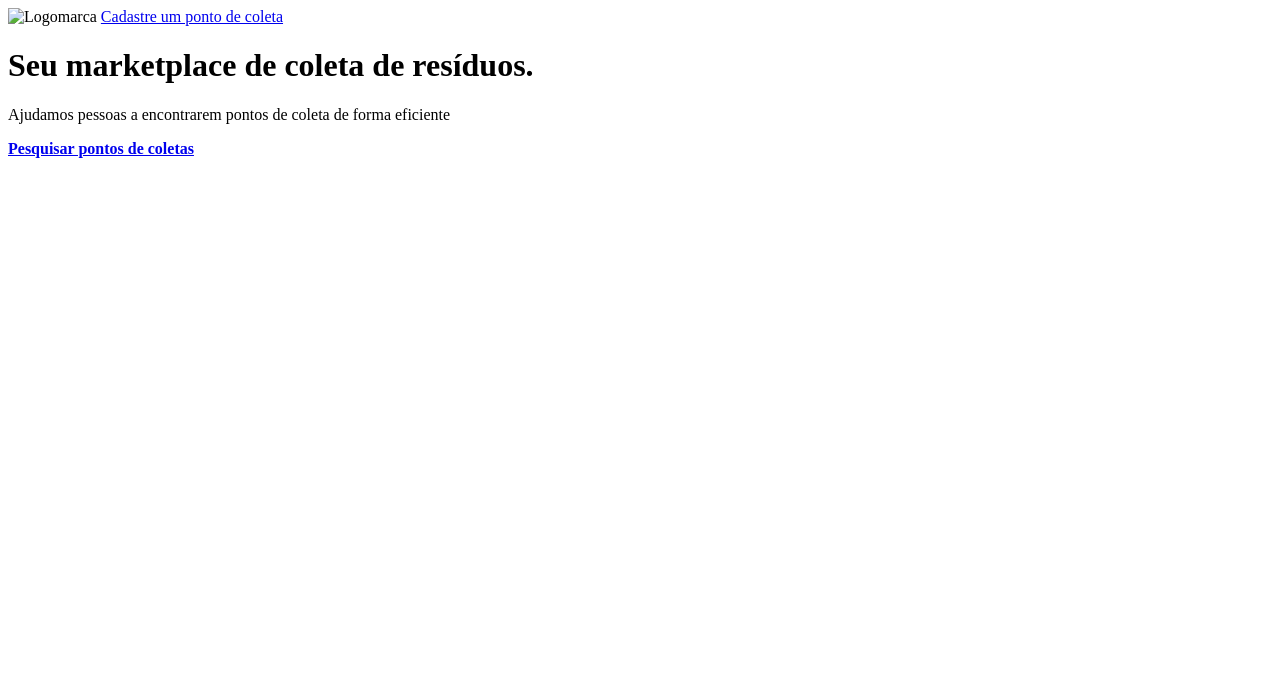
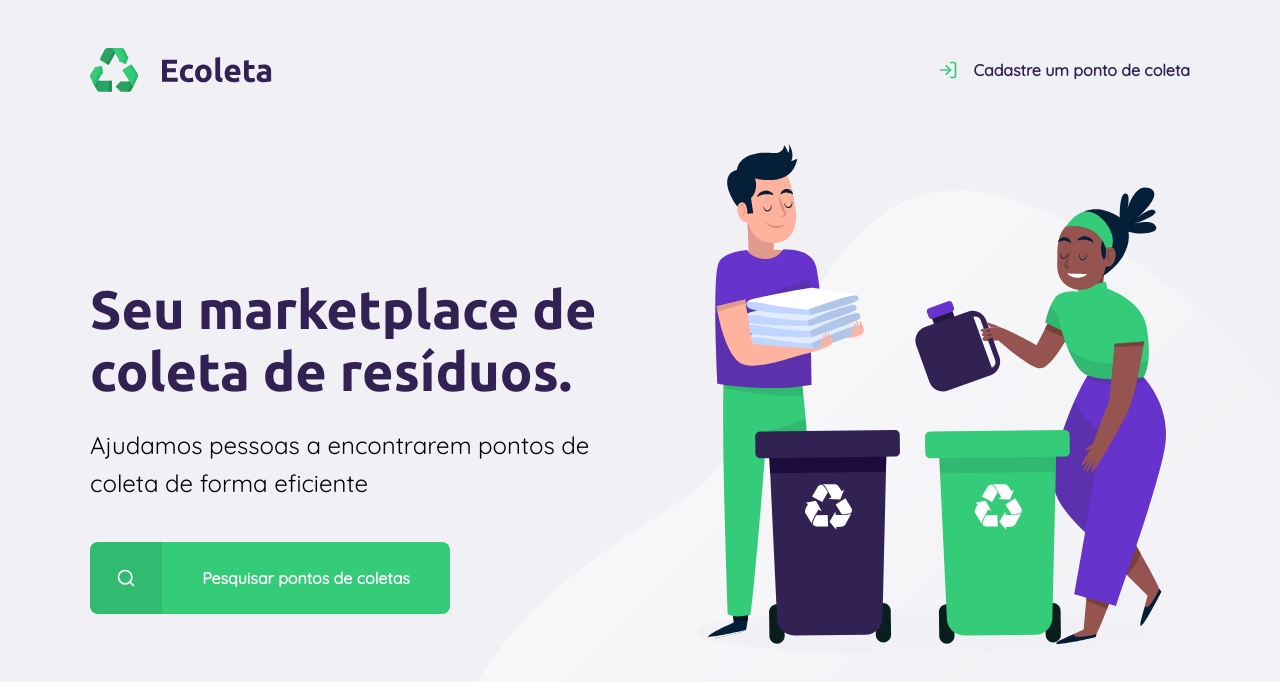
Before and after one commit to bduaart/Ecoleta, a plain HTML site: page src/index.html in a window 1280 px wide. Drawn offline with Linux system fonts and the light colour scheme; the site is published under a folder, as on GitHub Pages, so addresses that start at the root find nothing.

Commit message:
fix Index.html

```diff
--- a/src/index.html
+++ b/src/index.html
@@ -6,14 +6,14 @@
     <title>Ecoleta</title>
 
     <link href="https://fonts.googleapis.com/css2?family=Quicksand&family=Ubuntu:wght@700&display=swap" rel="stylesheet">
-    <link rel="stylesheet" href="/styles/main.css">
+    <link rel="stylesheet" href="styles/main.css">
 </head>
 <body>
 
     <div id="page-home">
         <div class="content">
             <header>
-                <img src="/assets/logo.svg" alt="Logomarca">
+                <img src="assets/logo.svg" alt="Logomarca">
                 <a href="#">
                     <span></span>
                     Cadastre um ponto de coleta
```
